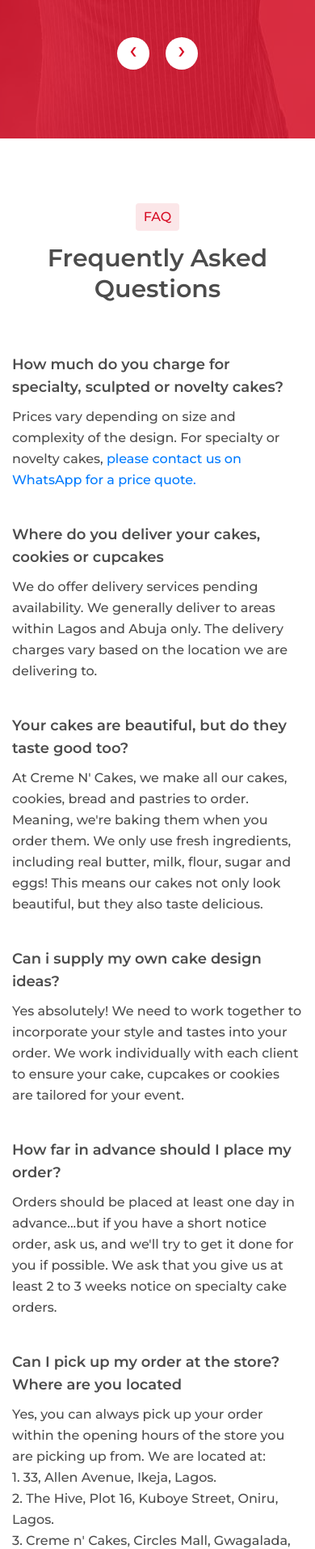
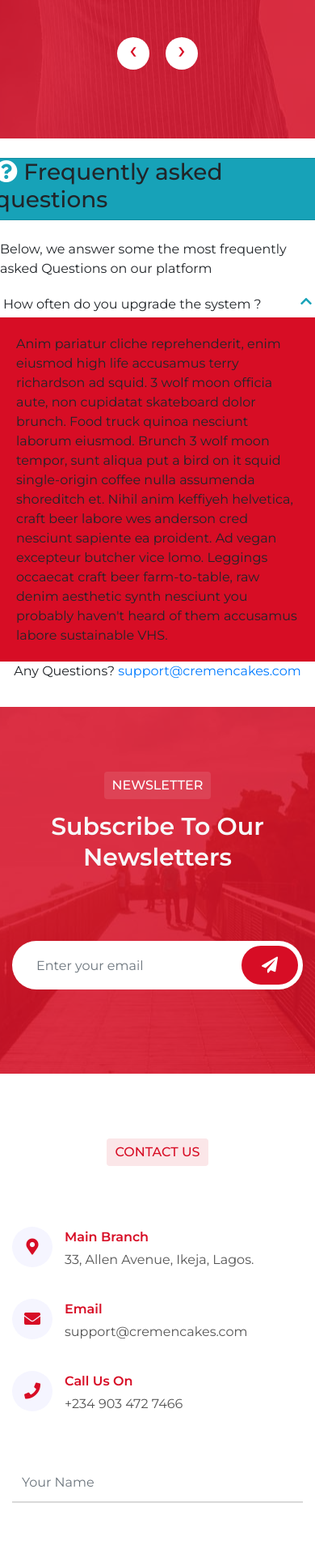
Before and after one commit to Johnkayode/Cremencakes, a Django app: page / in a window 390 px wide. Shown: the part 4587-6500 px from the top of the page at 81% size. Run offline with Django 3.2, Linux system fonts and the light colour scheme; data that the repository does not hold is empty; some libraries are stand-ins or nearby versions.

Commit message:
Another layout for the Faq section

```diff
--- a/shop/templates/index.html
+++ b/shop/templates/index.html
@@ -272,74 +272,31 @@
     </section>
 
     <!--- Faq Section-->
-    <section class='faq-section' id='faq'>
-        <div class='container'>
-            <div class='row justify-content-center'>
-                <div class='col-lg-7'>
-                    <div class='section-title'>
-                        <center>
-                            <h1 class='title'>Faq</h1><br>
-                            <h3 class='subtitle'>Frequently Asked Questions</h3>
-                        </center>
-                    </div>
+    <div class="row bg-info card my-4 mb-3 pd-l-2">
+        <h3>
+            <span class="fa fa-question-circle text-white"></span>
+            Frequently asked questions
+        </h3>
+    </div>
+
+    <div class="row">
+        <p class="col-sm-6 col-md-12">
+        Below, we answer some the most frequently asked Questions on our platform
+        </p>
+
+        <ul id="accordion" class="col-sm-6 col-md-12">
+            <!-- Question one -->
+            <li>
+                <div id="choose" data-toggle="collapse" data-target="#collapseOne" aria-expanded="true" aria-controls="collapseOne" >
+                    How often do you upgrade the system ?
+                    <span class="fa fa-chevron-up fa-1x text-info pull-right"></span>
                 </div>
-            </div>
-            <div class='row'>
-                <div class='col-md-6'>
-                    <div class='faq-item'>
-                        <h4>How much do you charge for specialty, sculpted or novelty cakes?</h4>
-                        <p>Prices vary depending on size and complexity of the design.
-                            For specialty or novelty cakes,
-                            <a href="https:wa.me/2349034727466?text=Hello%20Creme%20n'%20Cakes">please contact us on WhatsApp
-                                for a price quote.</a> </p>
-                    </div>
+                <div id="collapseOne" class="collapse show" aria-labelledby="headingOne" data-parent="#accordion">
+                  <div class="card-body">
+                    Anim pariatur cliche reprehenderit, enim eiusmod high life accusamus terry richardson ad squid. 3 wolf moon officia aute, non cupidatat skateboard dolor brunch. Food truck quinoa nesciunt laborum eiusmod. Brunch 3 wolf moon tempor, sunt aliqua put a bird on it squid single-origin coffee nulla assumenda shoreditch et. Nihil anim keffiyeh helvetica, craft beer labore wes anderson cred nesciunt sapiente ea proident. Ad vegan excepteur butcher vice lomo. Leggings occaecat craft beer farm-to-table, raw denim aesthetic synth nesciunt you probably haven't heard of them accusamus labore sustainable VHS.
+                  </div>
                 </div>
-                <div class='col-md-6'>
-                    <div class='faq-item'>
-                        <h4>Where do you deliver your cakes, cookies or cupcakes</h4>
-                        <p>We do offer delivery services pending availability. We generally deliver to areas within Lagos
-                            and Abuja only. The delivery charges vary based on the location we are delivering to.
-                        </p>
-                    </div>
-                </div>
-                <div class='col-md-6'>
-                    <div class='faq-item'>
-                        <h4>Your cakes are beautiful, but do they taste good too?</h4>
-                        <p>At Creme N' Cakes, we make all our cakes, cookies, bread and pastries to order. Meaning, we're
-                            baking them when you order them. We only use fresh ingredients, including real butter, milk,
-                            flour, sugar and eggs! This means our cakes not only look beautiful, but they also taste delicious.
-                        </p>
-                    </div>
-                </div>
-                <div class='col-md-6'>
-                    <div class='faq-item'>
-                        <h4>Can i supply my own cake design ideas?</h4>
-                        <p>Yes absolutely! We need to work together to incorporate your style and tastes into your order.
-                            We work individually with each client to ensure your cake, cupcakes or cookies are tailored
-                            for your event.
-                        </p>
-                    </div>
-                </div>
-                <div class='col-md-6'>
-                    <div class='faq-item'>
-                        <h4>How far in advance should I place my order?</h4>
-                        <p>Orders should be placed at least one day in advance...but if you have a short notice order, ask us, and
-                            we'll try to get it done for you if possible. We ask that you give us at least 2 to 3 weeks notice on specialty
-                            cake orders.
-                        </p>
-                    </div>
-                </div>
-                <div class='col-md-6'>
-                    <div class='faq-item'>
-                        <h4>Can I pick up my order at the store? Where are you located</h4>
-                        <p>Yes, you can always pick up your order within the opening hours of the store you are picking up from. We
-                            are located at:<br>
-                            1. 33, Allen Avenue, Ikeja, Lagos.<br>
-                            2. The Hive, Plot 16, Kuboye Street, Oniru, Lagos.<br>
-                            3. Creme n' Cakes, Circles Mall, Gwagalada, Abuja.
-                        </p>
-                    </div>
-                </div>
+            </li>
 
                 <div class='col-lg-12'>
                     <p class='support-text text-center'>Any Questions? <a href='#'>support@cremencakes.com</a></p>
--- a/shop/templates/layout.html
+++ b/shop/templates/layout.html
@@ -5,7 +5,7 @@
     <meta charset="UTF-8">
     <meta name="viewport" content="width=device-width, initial-scale=1.0">
     <title>Creme n' Cakes</title>
-    <link rel='icon' sizes="16x16" type='image/png' href = "{% static 'images/cake01.png' %}"">
+    <link rel='icon' sizes="16x16" type='image/png' href = "{% static 'images/cake01.png' %}">
     <link rel='stylesheet' href="{%static 'css/bootstrap.min.css'%}">
     <link rel='stylesheet' href="{%static 'css/font-awesome.min.css'%}">
     <link rel='stylesheet' href="{%static 'css/fontawesome.css'%}">
--- a/static/css/main.css
+++ b/static/css/main.css
@@ -1229,3 +1229,32 @@
         padding: 170px 0 60px;
     }
 }
+
+
+.pd-2{
+    padding:2%;
+}
+.pd-r-2{
+    padding-right:2%;
+}
+.pd-l-2{
+    padding-left:2%;
+}
+.pd-t-2{
+    padding-top:2%;
+}
+.pd-b-2{
+    padding-bottom:2%;
+}
+ul li{
+    list-style:one;
+}
+div[data-toggle="collapse"]{
+   border-bottom:1px solid #d70d25;
+   width:100%;
+   cursor:pointer;
+   padding:1%;
+}
+.collapse{
+    background:#d70d25;
+}
--- a/static/js/main.js
+++ b/static/js/main.js
@@ -106,3 +106,11 @@
         $(".preloader").fadeOut('slow');
     }, 600);
 })
+
+
+$(function(){
+    //$(".chevron-down").
+    $("div[data-toggle=collapse]").click(function(){
+        $(this).children('span').toggleClass("fa-chevron-down fa-chevron-up");
+    });
+})
```
